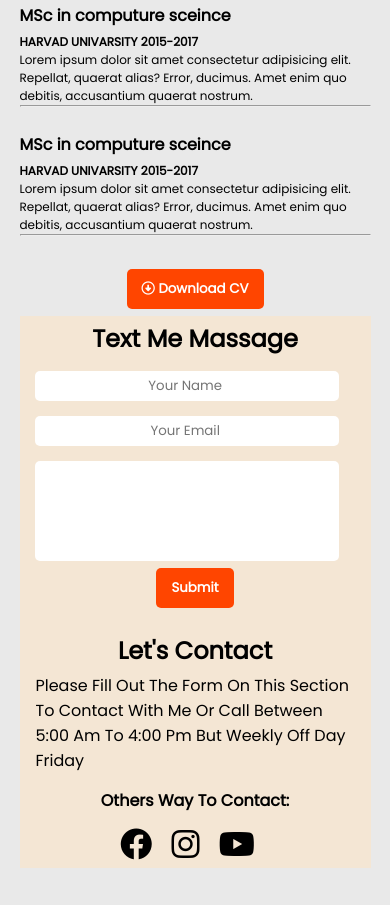
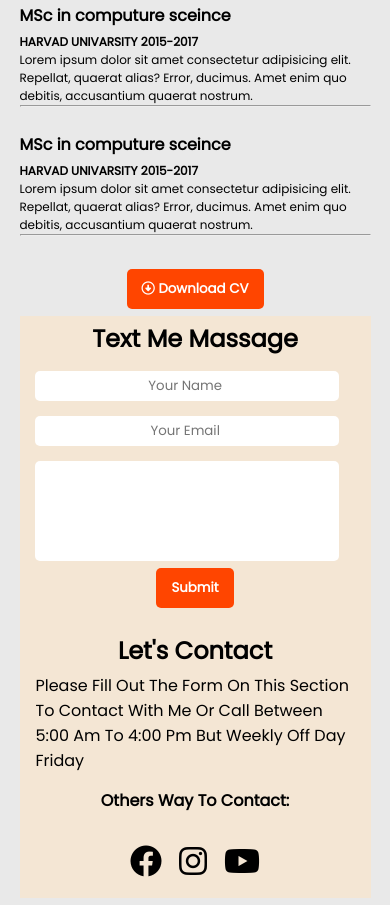
Before and after one commit to radifkhanrafin/Moduile-5, a plain HTML site: page index.html in a window 390 px wide. Shown: the part 2943-3848 px from the top of the page. Before the commit the page ends 3819 px from the top, so only its background shows below. Drawn offline with Linux system fonts and the light colour scheme; a web font is replaced by a local one.

Commit message:
responsive now

```diff
--- a/style/style.css
+++ b/style/style.css
@@ -244,8 +244,7 @@ main {
 }
 
 .contact-side i {
-    margin-right: 15px;
-    ;
+    margin: 5% 2%;
 }
 
 .form-side {}
```
